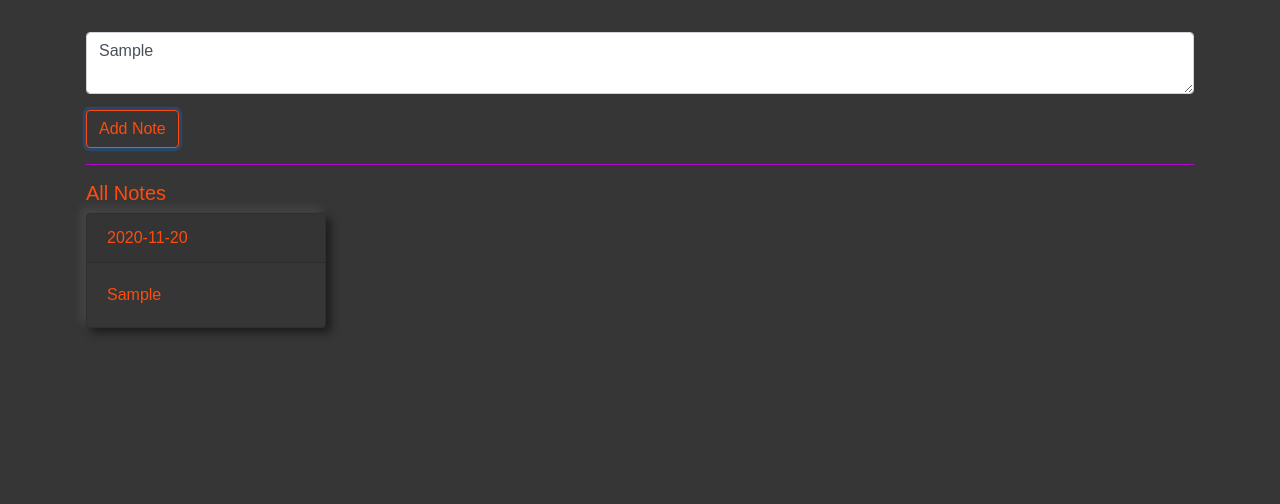
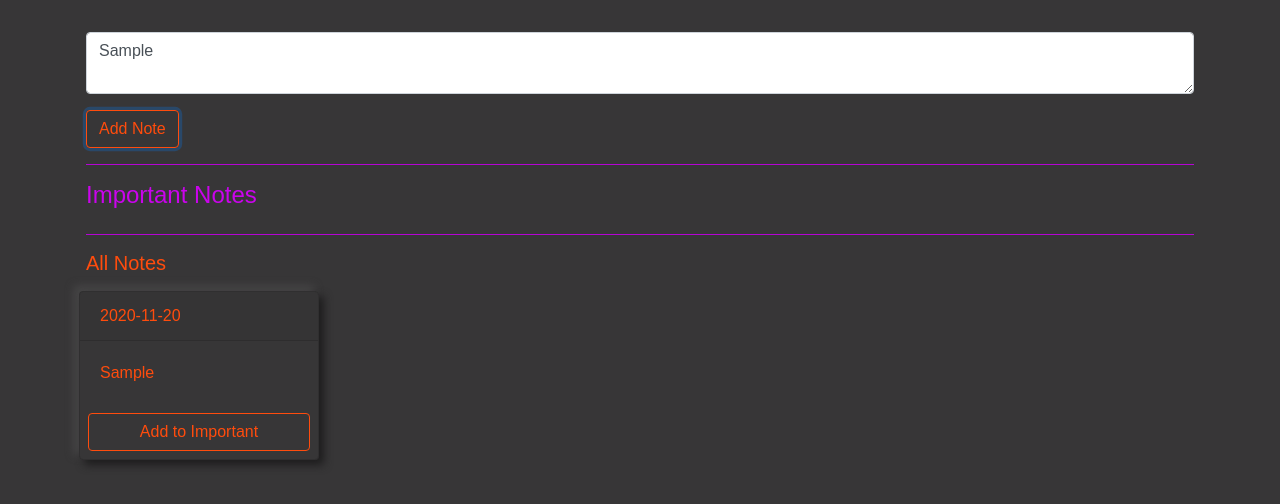
Before and after one commit to KenwayTheGreat/Notebook-Project, a React (Create React App) app: page / in a window 1280 px wide. Both pictures are taken after typing "Sample" into the empty fields and a click on the button "Add Note". Shown: the top 504 px of the page. Built offline with nearby package versions, Linux system fonts and the light colour scheme.

Commit message:
Will add Redux to the app.

```diff
--- a/package.json
+++ b/package.json
@@ -8,7 +8,11 @@
     "@testing-library/user-event": "^12.1.10",
     "react": "^17.0.1",
     "react-dom": "^17.0.1",
+    "react-redux": "^7.2.2",
     "react-scripts": "4.0.0",
+    "redux": "^4.0.5",
+    "redux-devtools-extension": "^2.13.8",
+    "redux-thunk": "^2.3.0",
     "web-vitals": "^0.2.4"
   },
   "scripts": {
--- a/src/App.js
+++ b/src/App.js
@@ -1,6 +1,7 @@
 import React, { useState } from "react";
 import AllNotes from "./Components/AllNotes";
 import CreateNote from "./Components/CreateNote";
+import ImportantNotes from "./Components/ImportantNotes";
 
 function App() {
   const [notes, setNotes] = useState([]);
@@ -9,11 +10,29 @@ function App() {
     setNotes([...notes, newNote]);
   };
 
+  const toggleNote = (id) => {
+    const new_notes = notes.slice();
+    const index = new_notes.findIndex((note) => note.id === id);
+
+    const note = new_notes[index];
+
+    const new_note = {
+      ...note,
+      isImportant: !note.isImportant,
+    };
+    new_notes[index] = new_note;
+    setNotes(new_notes);
+  };
+
+  console.log(notes);
+
   return (
     <div className="container mt-3 p-3">
       <CreateNote createNote={createNote} />
       <hr />
-      <AllNotes notes={notes} />
+      <ImportantNotes notes={notes} toggleNote={toggleNote} />
+      <hr />
+      <AllNotes notes={notes} toggleNote={toggleNote} />
     </div>
   );
 }
--- a/src/Components/AllNotes.jsx
+++ b/src/Components/AllNotes.jsx
@@ -1,15 +1,15 @@
 import React from "react";
 import Note from "./Note";
 
-function AllNotes({ notes }) {
-  console.log(notes);
+function AllNotes({ notes, toggleNote }) {
   return (
     <div className="my-3">
       <h5>All Notes</h5>
-
-      {notes.map((note) => (
-        <Note key={note.id} note={note} />
-      ))}
+      <div className="row">
+        {notes.map((note) => (
+          <Note key={note.id} note={note} toggleNote={toggleNote} />
+        ))}
+      </div>
     </div>
   );
 }
--- /dev/null
+++ b/src/Components/ImportantNotes.jsx
@@ -0,0 +1,19 @@
+import React from "react";
+import Note from "./Note";
+
+function ImportantNotes({ notes, toggleNote }) {
+  return (
+    <div className="importantNotes">
+      <h4>Important Notes</h4>
+      <div className="row">
+        {notes
+          .filter((note) => note.isImportant === true)
+          .map((note) => (
+            <Note key={note.id} note={note} toggleNote={toggleNote} />
+          ))}
+      </div>
+    </div>
+  );
+}
+
+export default ImportantNotes;
--- a/src/Components/Note.jsx
+++ b/src/Components/Note.jsx
@@ -1,11 +1,13 @@
 import React from "react";
 
-function Note({ note: { date, note } }) {
-  console.log(date);
+function Note({ note: { date, note, id, isImportant }, toggleNote }) {
   return (
-    <div className="card mb-3">
+    <div className="card m-2">
       <div className="card-header">{date}</div>
       <div className="card-body">{note}</div>
+      <button className="btn m-2" onClick={() => toggleNote(id)}>
+        {isImportant ? "Remove from Important" : "Add to Important"}
+      </button>
     </div>
   );
 }
```
Also changed, not shown: 1 other file (tests, documents, lock files or other folders).
